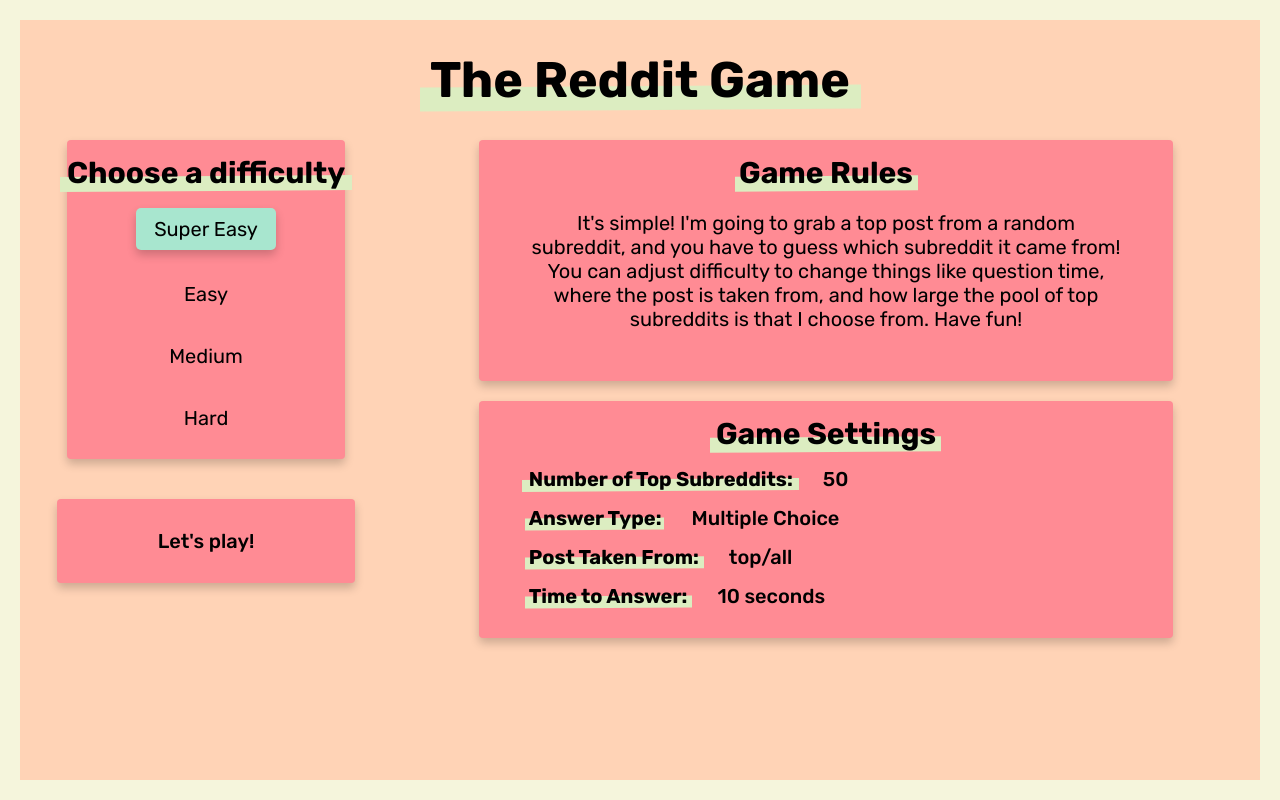
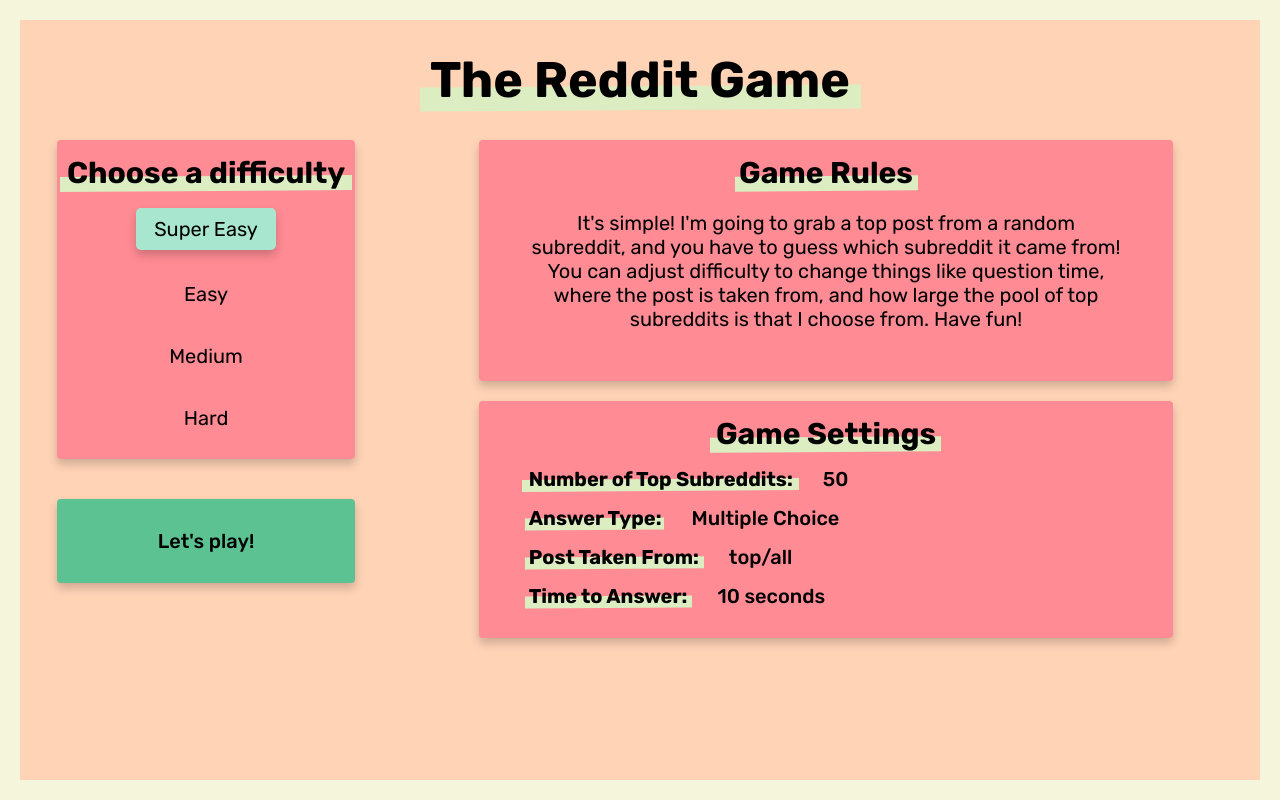
Before and after one commit to jamesdebnam/reddit-game, a React (Create React App) app: page / in a window 1280 px wide. Built offline with nearby package versions, Linux system fonts and the light colour scheme.

Commit message:
aligned left grid items

```diff
--- a/src/sass/abstracts/_mixins.scss
+++ b/src/sass/abstracts/_mixins.scss
@@ -13,7 +13,7 @@
 }
 
 @mixin card {
-  margin: 2rem 4rem;
+  margin: 2rem 0;
 
   background-color: $color-warm-tertiary;
   border-radius: 4px;
--- a/src/sass/abstracts/_variables.scss
+++ b/src/sass/abstracts/_variables.scss
@@ -6,4 +6,6 @@
 $color-warm-secondary: #ffaaa5;
 $color-warm-tertiary: #ff8b94;
 
+$color-button: rgb(92, 194, 146);
+
 $color-text-dark: rgb(32, 24, 47);
--- a/src/sass/components/_button.scss
+++ b/src/sass/components/_button.scss
@@ -1,5 +1,5 @@
 .btn {
-  background-color: $color-warm-tertiary;
+  background-color: $color-button;
   border: 0;
   padding: 1rem;
   border-radius: 4px;
--- a/src/sass/components/_difficulty-radio.scss
+++ b/src/sass/components/_difficulty-radio.scss
@@ -2,10 +2,9 @@
   @include card;
 
   text-align: center;
-
+  width: 80%;
+  margin: 2rem auto;
   grid-area: choose;
-  justify-self: center;
-  align-self: start;
 
   .radio {
     margin: 2rem 0;
```
